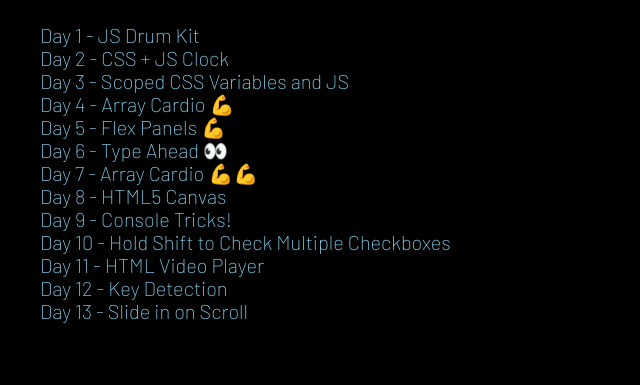
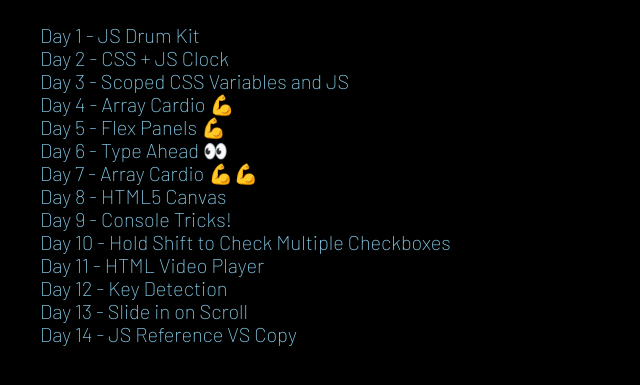
Before and after one commit to mstop4/Javascript30, a plain HTML site: page index.html in a window 1280 px wide. Shown: the part 159-544 px from the top of the page, without its empty margins (0-640 px from the left). Drawn offline with nearby package versions, Linux system fonts and the light colour scheme.

Commit message:
updated TOC

```diff
--- a/index.html
+++ b/index.html
@@ -28,6 +28,7 @@
         <li><a href="day11/index.html">Day 11 - HTML Video Player</a></li>
         <li><a href="day12/index.html">Day 12 - Key Detection</a></li>
         <li><a href="day13/index.html">Day 13 - Slide in on Scroll</a></li>
+        <li><a href="day13/index.html">Day 14 - JS Reference VS Copy</a></li>
       </ul>
     </nav>
   </body>
```
Also changed, not shown: 1 other file.
